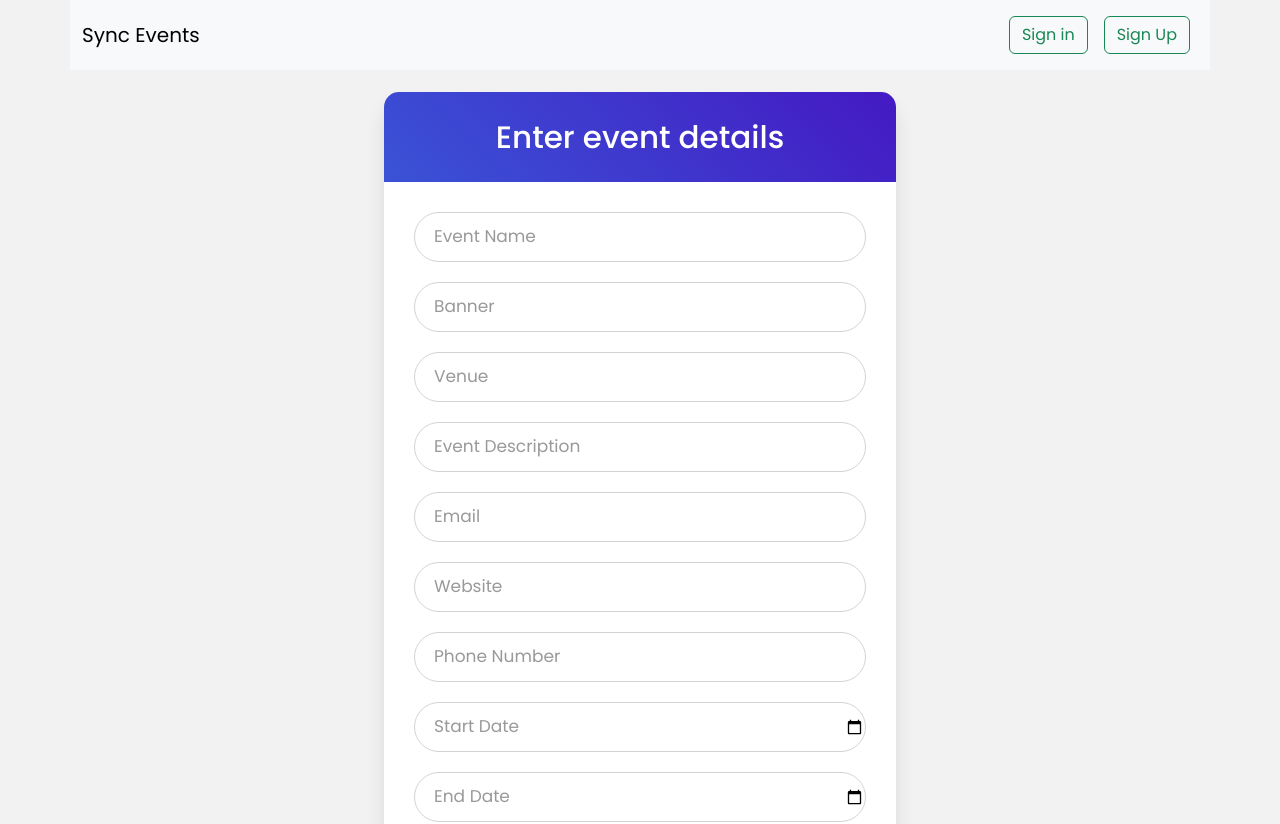
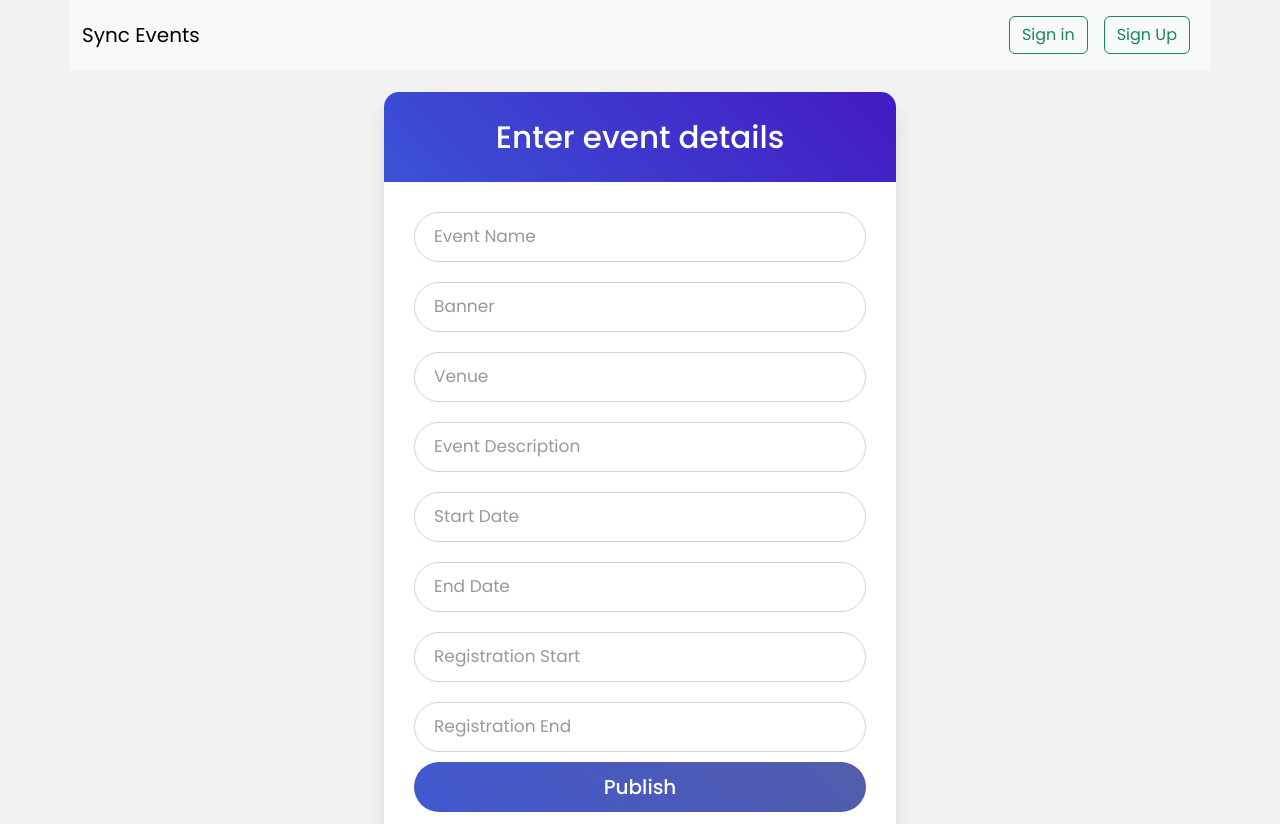
Before and after one commit to Sync-Events/sync-event-frontend, a React (Create React App) app: page /publish-event in a window 1280 px wide. Shown: the top 824 px of the page. Built offline with nearby package versions, Linux system fonts and the light colour scheme.

Commit message:
event publish

```diff
--- a/src/components/EventCard/eventCard.component.jsx
+++ b/src/components/EventCard/eventCard.component.jsx
@@ -56,12 +56,12 @@ function EventCard({ data }) {
                     <button className="btn btn-outline-success" type="">Learn More</button>
                 </Link>
             </div>
-            <div className='d-flex justify-content-evenly'>
+            {/* <div className='d-flex justify-content-evenly'>
                 <a href={data.contact[0].website}>website</a>
                 <p>{data.contact[0].phoneNo}</p>
                 <p>{data.contact[0].email}</p>
-                {/* <a href={"/"}>twitter</a> */}
-            </div>
+                <a href={"/"}>twitter</a>
+            </div> */}
         </div>
     )
 }
--- a/src/routes/Profile/Profile.component.jsx
+++ b/src/routes/Profile/Profile.component.jsx
@@ -42,7 +42,7 @@ export default function Profile() {
 
 
     return (
-        <div className='profile-container'>
+        <div className=''>
             <div className="profile-box">
                 {userDetails && <img src={userDetails.image} alt="" />}
                 <div className="profile-info">
--- a/src/routes/PublishEvent/PublishEvent.component.jsx
+++ b/src/routes/PublishEvent/PublishEvent.component.jsx
@@ -10,12 +10,9 @@ function PublishEvent() {
 
     const [formData, setFormData] = useState({
         eventName: "",
-        contact: {email: "", website: "", phoneNo: ""},
         venue: "",
         eventDescription: "",
-        eventDates: {start: "", end: ""},
         banner: "",
-        registrationDates: {start:"", end: ""}
     })
 
     const [user, setUser] = useState({
@@ -34,7 +31,6 @@ function PublishEvent() {
 
 
     const handleChange = (event) => {
-
         setFormData({
             ...formData,
             [event.target.name]: event.target.value,
@@ -42,12 +38,15 @@ function PublishEvent() {
     }
 
     const handleSubmit = async (event) => {
-        event.preventDefault()
+        event.preventDefault();
+
+        const userData = JSON.parse(localStorage.getItem("userData"));
+        const eventDates = {start: event.target.eventDatesStart.value, end: event.target.eventDatesEnd.value};
+        const registrationDates = {start:event.target.registrationDatesStart.value, end: event.target.registrationDatesEnd.value};
         try {
-            const response = await axios.post(`${process.env.REACT_APP_BASE_API_URL}/auth/login`, formData);
-            console.log("response");
-            console.log(response.data.data);
-            toast.success("User logined in succefully", {
+            const response = await axios.post(`${process.env.REACT_APP_BASE_API_URL}/event/publish`, {...formData,eventDates,registrationDates},{
+                headers: { Authorization: `Bearer ${userData.token}`}});
+            toast.success("Event Registraed Succefully", {
                 position: "bottom-right",
                 autoClose: 5000,
                 hideProgressBar: false,
@@ -58,16 +57,8 @@ function PublishEvent() {
                 theme: "light",
             });
 
-            console.log({
-                token: response.data.data.token,
-                userType: response.data.data.userType,
-                id: response.data.data.id
-            });
-            localStorage.setItem('user', {
-                token: response.data.data.token,
-                userType: response.data.data.userType,
-                id: response.data.data.id
-            });
+            console.log(response);
+
             window.location.href="/"
         }
         catch (error) {
@@ -100,31 +91,19 @@ function PublishEvent() {
                         <label htmlFor="eventDescription">Event Description</label>
                     </div>
                     <div className="field">
-                        <input type="text" name="contact.email" onChange={handleChange} value={formData.contact.email} id="contact.email" required />
-                        <label htmlFor="contact.email">Email</label>
-                    </div>
-                    <div className="field">
-                        <input type="text" name="contact.website" onChange={handleChange} value={formData.website} id="contact.website" required />
-                        <label htmlFor="contact.website">Website</label>
-                    </div>
-                    <div className="field">
-                        <input type="text" name="contact.phoneNo" onChange={handleChange} value={formData.phoneNo} id="contact.phoneNo" required />
-                        <label htmlFor="contact.phoneNo">Phone Number</label>
-                    </div>
-                    <div className="field">
-                        <input type="date" name="eventDates.start" onChange={handleChange} value={formData.eventDates.start} id="eventDates.start" required />
+                        <input type="text" name="eventDatesStart"  required />
                         <label htmlFor="eventDates.start">Start Date</label>
                     </div>
                     <div className="field">
-                        <input type="date" name="eventDates.end" onChange={handleChange} value={formData.eventDates.end} id="eventDates.end" required />
+                        <input type="text" name="eventDatesEnd" required />
                         <label htmlFor="eventDates.end">End Date</label>
                     </div>
                     <div className="field">
-                        <input type="date" name="registrationDates.start" onChange={handleChange} value={formData.registrationDates.start} id="registrationDates.start" required />
-                        <label htmlFor="registrationDates.start">Registration Date</label>
+                        <input type="text" name="registrationDatesStart"  required />
+                        <label htmlFor="registrationDatesStart">Registration Start</label>
                     </div>
                     <div className="field">
-                        <input type="date" name="registrationDates.end" onChange={handleChange} value={formData.registrationDates.end} id="registrationDates.end" required />
+                        <input type="text" name="registrationDatesEnd" required />
                         <label htmlFor="registrationDates.end">Registration End</label>
                     </div>
 
```
